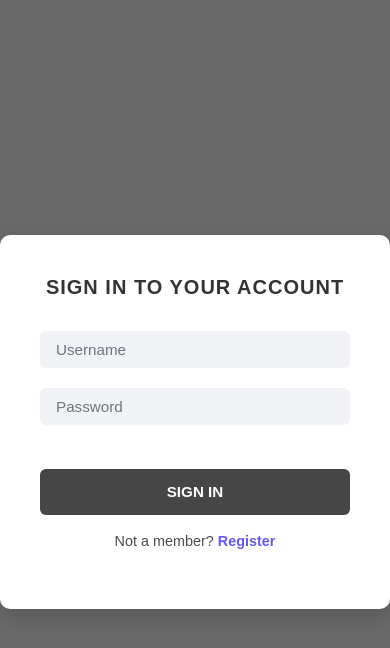
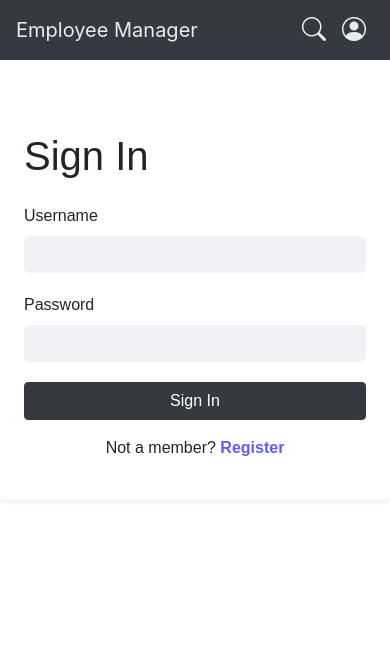
Before and after one commit to rafi99-bat/employeemanagerapp, an Angular app: page /login in a window 390 px wide. Shown: the top 648 px of the page. Built offline with nearby package versions, Linux system fonts and the light colour scheme; sample sign-in values are in the browser's storage.

Commit message:
Made Sign In page responsive

```diff
--- a/src/app/app.component.html
+++ b/src/app/app.component.html
@@ -2,28 +2,31 @@
   <div class="container-fluid">
     <a class="navbar-brand" style="color: rgb(228, 237, 245);">Employee Manager</a>
 
-    <div class="d-flex d-lg-none align-items-center">
-        <!-- Search toggle button -->
-        <button class="btn btn-outline-light btn-sm me-2" type="button" style="border: none; color: rgb(228, 237, 245);" (click)="showSearch = !showSearch; showSidebar = false;">
+    <!-- Mobile buttons (only if logged in) -->
+    <div class="d-flex d-lg-none align-items-center" *ngIf="auth.isLoggedIn()">
+      <!-- Search toggle -->
+      <button class="btn btn-outline-light btn-sm me-2" type="button"
+              style="border: none; color: rgb(228, 237, 245);"
+              (click)="showSearch = !showSearch; showSidebar = false;">
         <i class="bi bi-search" style="font-size: 1.5rem;"></i>
       </button>
 
-        <!-- Profile toggle button -->
-        <button class="btn btn-outline-light btn-sm" type="button" style="border: none; color: rgb(228, 237, 245);" (click)="showSidebar = !showSidebar; showSearch = false;">
+      <!-- Profile toggle -->
+      <button class="btn btn-outline-light btn-sm" type="button"
+              style="border: none; color: rgb(228, 237, 245);"
+              (click)="showSidebar = !showSidebar; showSearch = false;">
         <i class="bi bi-person-circle" style="font-size: 1.5rem;"></i>
       </button>
     </div>
 
-      <!-- Desktop navbar -->
-      <div class="collapse navbar-collapse d-none d-lg-flex justify-content-end">
+    <!-- Desktop navbar (only if logged in) -->
+    <div class="collapse navbar-collapse d-none d-lg-flex justify-content-end" *ngIf="auth.isLoggedIn()">
       <ul class="navbar-nav">
-          <!-- Inline search for desktop -->
         <li class="nav-item me-2">
           <input type="search" class="form-control form-control-sm" placeholder="Search employees..."
                  [(ngModel)]="searchTerm" (input)="onSearchChange()" style="width:200px;">
         </li>
 
-          <!-- Profile dropdown for desktop -->
         <li class="nav-item dropdown">
           <a class="nav-link dropdown-toggle" href="#" id="profileDropdown" role="button" data-bs-toggle="dropdown"
              aria-expanded="false" style="color: rgb(228, 237, 245); font-weight: bold;">
@@ -41,13 +44,13 @@
     </div>
 
     <!-- Mobile full-width search box -->
-      <div *ngIf="showSearch" class="d-lg-none w-100 mt-2">
+    <div *ngIf="showSearch && auth.isLoggedIn()" class="d-lg-none w-100 mt-2">
       <input type="search" class="form-control form-control-sm" placeholder="Search employees..."
              [(ngModel)]="searchTerm" (input)="onSearchChange()">
     </div>
 
     <!-- Mobile sidebar/profile dropdown -->
-      <div *ngIf="showSidebar" class="d-lg-none w-100 mt-2">
+    <div *ngIf="showSidebar && auth.isLoggedIn()" class="d-lg-none w-100 mt-2">
       <ul class="navbar-nav">
         <li class="nav-item">
           <span class="navbar-text text-white">{{ auth.getUsername().toUpperCase() }}</span>
--- a/src/app/app.component.ts
+++ b/src/app/app.component.ts
@@ -1,7 +1,6 @@
-import { Component } from '@angular/core';
+import { Component, HostListener, OnInit } from '@angular/core';
+import { Router, NavigationEnd } from '@angular/router';
 import { AuthService } from './services/auth.service';
-import { NavigationEnd, Router } from '@angular/router';
-import { filter } from 'rxjs';
 import { SearchService } from './services/search.service';
 
 @Component({
@@ -9,25 +8,53 @@ import { SearchService } from './services/search.service';
   templateUrl: './app.component.html',
   styleUrls: ['./app.component.css']
 })
-export class AppComponent {
-  title = 'employeemanagerapp';
-  showNavbar = true;
+export class AppComponent implements OnInit {
+  showNavbar = false;
+  isMobile = false;
+  showSearch = false;
+  showSidebar = false;
   searchTerm = '';
-  showSearch: boolean = false;
-  showSidebar: boolean = false;
 
-  constructor(public auth: AuthService, private router: Router, private searchService: SearchService) {
-    this.router.events
-      .pipe(
-        filter(event => event instanceof NavigationEnd)
-      )
-      .subscribe(event => {
-        const navEnd = event as NavigationEnd;
-        this.showNavbar = !navEnd.urlAfterRedirects.includes('/login');
-      });
+  constructor(private router: Router, public auth: AuthService, public searchService: SearchService) { }
+
+  ngOnInit(): void {
+    // Initial screen size + route check
+    this.checkScreenSize();
+    this.updateNavbarVisibility(this.router.url);
+
+    // Listen for route changes
+    this.router.events.subscribe(event => {
+      if (event instanceof NavigationEnd) {
+        this.updateNavbarVisibility(event.urlAfterRedirects);
+      }
+    });
   }
 
-  onSearchChange(): void {
+  // Detect resize
+  @HostListener('window:resize', [])
+  onResize() {
+    this.checkScreenSize();
+    this.updateNavbarVisibility(this.router.url);
+  }
+
+  private checkScreenSize() {
+    this.isMobile = window.innerWidth < 768; // Bootstrap breakpoint
+  }
+
+  private updateNavbarVisibility(url: string) {
+    if (url.includes('/login')) {
+      // Show navbar only on mobile for login page
+      this.showNavbar = this.isMobile;
+    } else if (url.includes('/register')) {
+      // Always show navbar on register page
+      this.showNavbar = true;
+    } else {
+      // Always show navbar for other pages
+      this.showNavbar = true;
+    }
+  }
+
+  onSearchChange() {
     this.searchService.setSearchTerm(this.searchTerm);
   }
 }
--- a/src/app/components/dashboard/dashboard.component.css
+++ b/src/app/components/dashboard/dashboard.component.css
@@ -119,3 +119,18 @@ input[list] {
   outline: none;
   color: #dc3545;
 }
+
+.btn-secondary {
+  background-color: #7a8186;
+  border-color: #7a8186;
+}
+
+.btn-secondary:hover {
+  background-color: #636669;
+  border-color: #636669;
+}
+
+.btn-dark:disabled {
+  background-color: #181818;
+  border-color: #181818;
+}
--- a/src/app/components/dashboard/dashboard.component.html
+++ b/src/app/components/dashboard/dashboard.component.html
@@ -2,7 +2,7 @@
   <div class="d-flex justify-content-between align-items-center mb-3">
     <h3>Employee Dashboard</h3>
     <div *ngIf="role === 'ROLE_ADMIN'">
-      <button class="btn btn-primary" (click)="onOpenModal(null, 'add')">Add Employee</button>
+      <button class="btn btn-dark" (click)="onOpenModal(null, 'add')">Add Employee</button>
     </div>
   </div>
 
@@ -35,12 +35,14 @@
         </ul>
         <div class="card-body" *ngIf="role === 'ROLE_ADMIN'">
           <div class="float-right btn-group btn-group-sm">
-            <a (click)="onOpenModal(employee, 'edit')" class="btn btn-primary tooltips" data-placement="top"
+            <a (click)="onOpenModal(employee, 'edit')" class="btn btn-dark tooltips" data-placement="top"
               data-original-title="Edit">
-              <i class="fa fa-pencil"></i>
+              <i class="fa fa-pencil" style="color: rgb(228, 237, 245);"></i>
             </a>
-            <a (click)="onOpenModal(employee, 'delete')" class="btn btn-secondary tooltips" data-placement="top"
-              data-original-title="Delete"><i class="fa fa-times"></i></a>
+            <a (click)="onOpenModal(employee, 'delete')" class="btn btn-danger tooltips" data-placement="top"
+              data-original-title="Delete">
+              <i class="fa fa-times" style="color: rgb(228, 237, 245);"></i>
+            </a>
           </div>
         </div>
       </div>
@@ -139,8 +141,9 @@
           <div class="modal-footer">
             <button type="button" class="btn btn-secondary" data-bs-dismiss="modal">Cancel</button>
             <button
-              [disabled]="!selectedEmployee.name || !selectedEmployee.email || !selectedEmployee.jobTitle || !selectedEmployee.phone || imageError"
-              type="submit" class="btn btn-success">
+              [disabled]="!selectedEmployee.name || !selectedEmployee.email || !selectedEmployee.jobTitle || !selectedEmployee.phone || !selectedEmployee.religion?.name || imageError
+              || name.invalid || email.invalid || jobTitle.invalid || phone.invalid || religion.invalid"
+              type="submit" class="btn btn-dark">
               {{modalMode === 'add' ? 'Add' : 'Save Changes'}}
             </button>
           </div>
--- a/src/app/components/login/login.component.css
+++ b/src/app/components/login/login.component.css
@@ -70,8 +70,6 @@
 
 /* Submit button */
 .btn-login {
-    background-color: #464646;
-    color: #ffffff;
     border: none;
     border-radius: 6px;
     padding: 0.75rem;
--- a/src/app/components/login/login.component.html
+++ b/src/app/components/login/login.component.html
@@ -1,4 +1,4 @@
-<section class="vh-100">
+<!-- <section class="vh-100">
   <div class="card-login">
     <h3>SIGN IN TO YOUR ACCOUNT</h3>
     <form (ngSubmit)="login()">
@@ -22,4 +22,58 @@
       <p>Not a member? <a class="register-text" routerLink="/register">Register</a></p>
     </div>
   </div>
+</section> -->
+
+<!-- Desktop: Card-based login -->
+<section class="vh-100 d-none d-md-flex align-items-center justify-content-center">
+  <div class="card-login">
+    <h3>SIGN IN TO YOUR ACCOUNT</h3>
+    <form (ngSubmit)="login()">
+      <div>
+        <input type="text" class="form-control" [(ngModel)]="username" name="username" placeholder="Username" required />
+      </div>
+
+      <div>
+        <input type="password" class="form-control" [(ngModel)]="password" name="password" placeholder="Password" required />
+      </div>
+
+      <div *ngIf="credFailed" class="text-danger">
+        {{loginError}}
+      </div>
+
+      <button type="submit" class="btn btn-dark btn-login">SIGN IN</button>
+    </form>
+    <div class="register-link mt-3">
+      <p>Not a member? <a class="register-text" routerLink="/register">Register</a></p>
+    </div>
+  </div>
 </section>
+
+<!-- Mobile: Registration-style login -->
+<div class="container mt-5 d-block d-md-none">
+  <form (ngSubmit)="login()" class="p-4 shadow-sm rounded bg-white">
+    <div class="text mb-4">
+      <h1>Sign In</h1>
+    </div>
+
+    <div class="form-group mb-3">
+      <label for="username">Username</label>
+      <input id="username" type="text" class="form-control" [(ngModel)]="username" name="username" required>
+    </div>
+
+    <div class="form-group mb-3">
+      <label for="password">Password</label>
+      <input id="password" type="password" class="form-control" [(ngModel)]="password" name="password" required>
+    </div>
+
+    <div *ngIf="credFailed" class="text-danger mb-3">
+      {{loginError}}
+    </div>
+
+    <button type="submit" class="btn btn-dark w-100">Sign In</button>
+
+    <div class="mt-3 text-center">
+      <p>Not a member? <a class="register-text" routerLink="/register">Register</a></p>
+    </div>
+  </form>
+</div>
--- a/src/app/components/register/register.component.css
+++ b/src/app/components/register/register.component.css
@@ -1,8 +1,3 @@
 .btn-sm {
     color: gray;
 }
-
-.btn-primary {
-    background-color: #464646;
-    border-color: #464646;
-}
--- a/src/app/components/register/register.component.html
+++ b/src/app/components/register/register.component.html
@@ -21,6 +21,6 @@
         </div>
       </div>
     </div>
-    <button type="submit" class="btn btn-primary mt-4">Register</button>
+    <button type="submit" class="btn btn-dark mt-4">Register</button>
   </form>
 </div>
```
Lines whose indentation alone changed are shown as unchanged.
